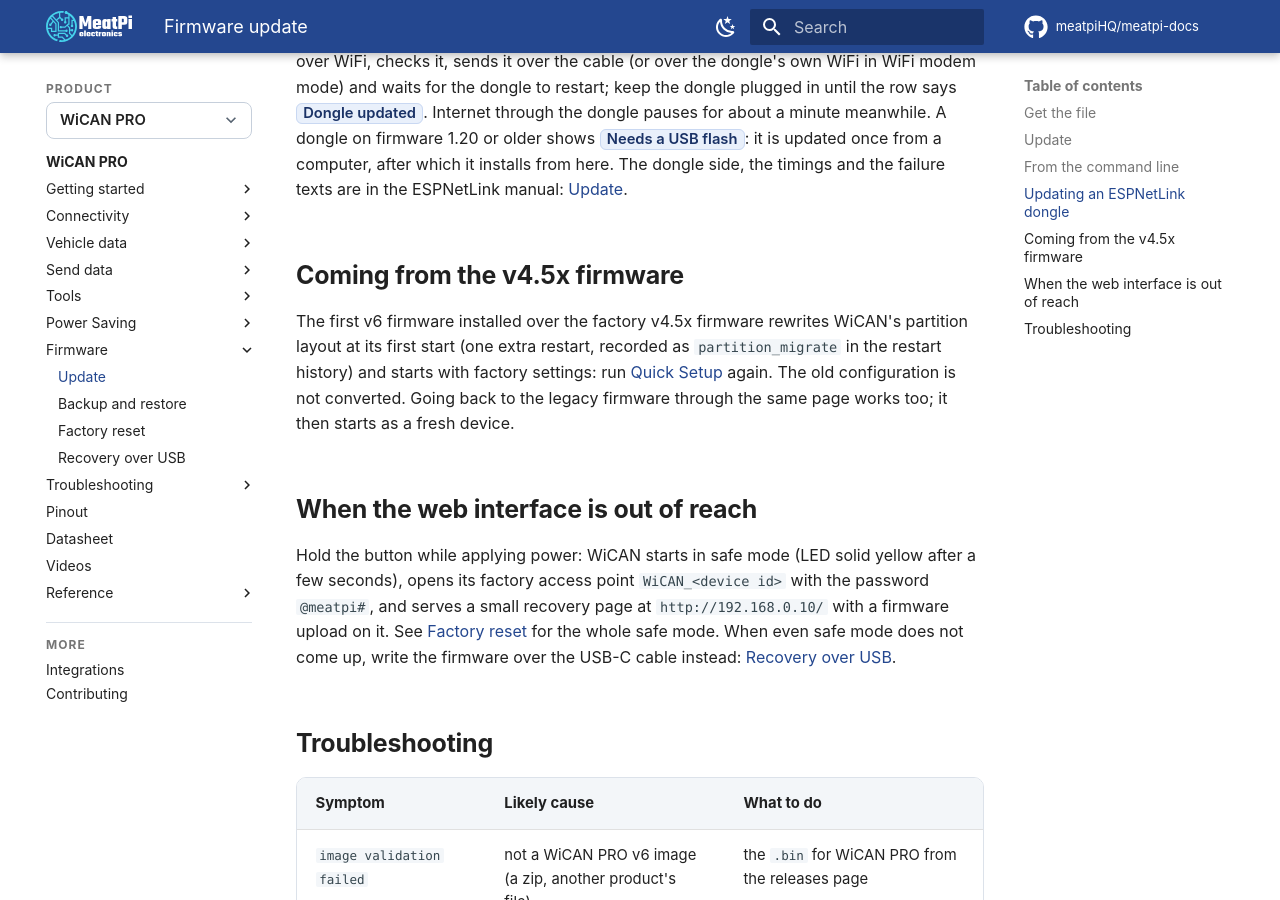
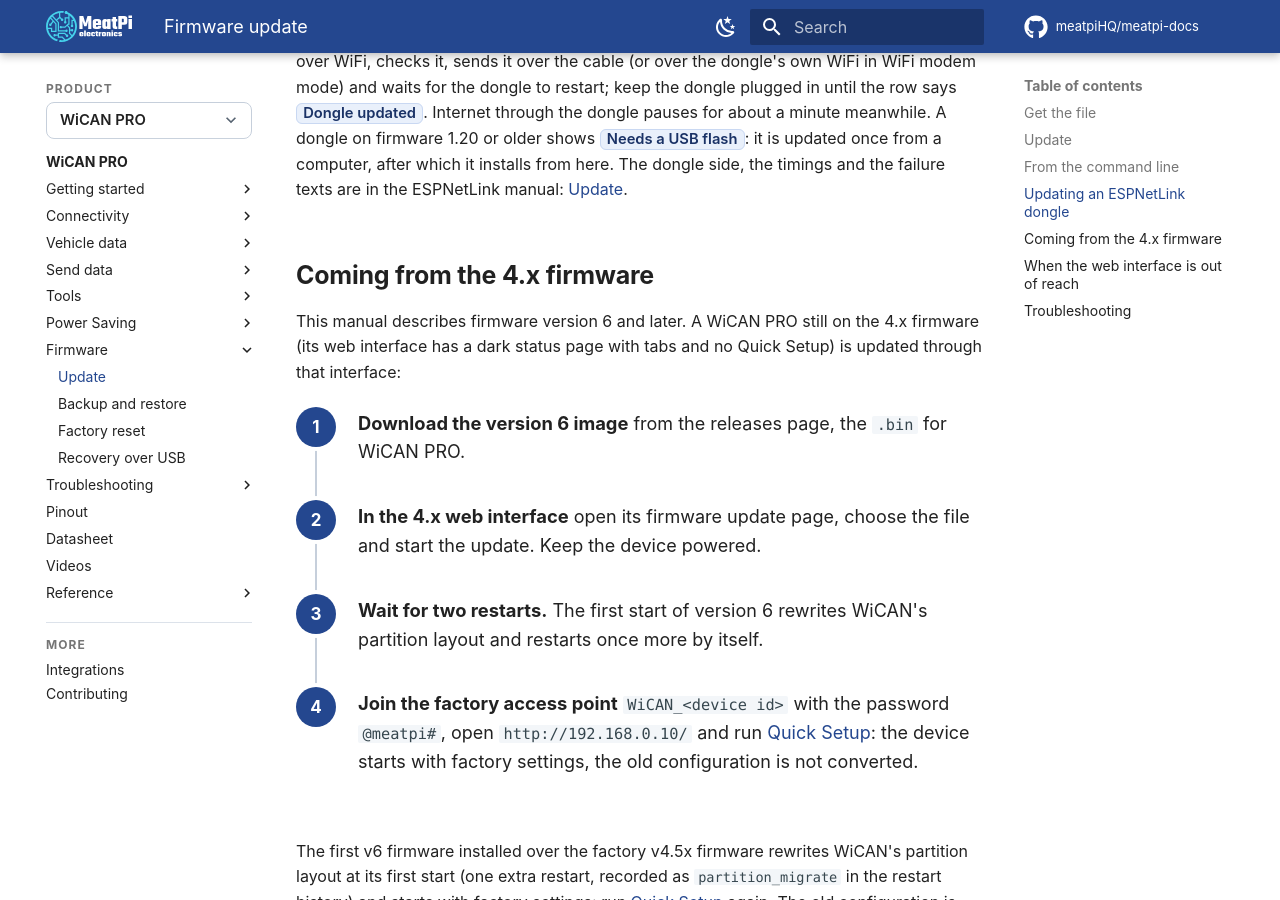
Before and after one commit to meatpiHQ/meatpi-docs, an MkDocs documentation site: the page built from docs/wican-pro/firmware/update.md, in a window 1280 px wide and 900 px high, scrolled down 2079 px. Built offline with MkDocs 1.6.1 and Material for MkDocs 9.7.7, drawn with Linux system fonts in a browser that asks for light colours; comment, search, counter and statistics services are not loaded.

Commit message:
WiCAN PRO: the manual covers firmware 6 and later, with the update steps from 4.x

```diff
--- a/docs/wican-pro/firmware/update.md
+++ b/docs/wican-pro/firmware/update.md
@@ -44,7 +44,21 @@
 
 <span class="pill">firmware 6.0.0-beta.1+</span> The same page updates a dongle on the USB port: the ==Firmware update== card gets a second row for the ESPNetLink with its installed version, ==Check now==, ==Release notes== and ==Update dongle==. WiCAN downloads the dongle's release over WiFi, checks it, sends it over the cable (or over the dongle's own WiFi in WiFi modem mode) and waits for the dongle to restart; keep the dongle plugged in until the row says ==Dongle updated==. Internet through the dongle pauses for about a minute meanwhile. A dongle on firmware 1.20 or older shows ==Needs a USB flash==: it is updated once from a computer, after which it installs from here. The dongle side, the timings and the failure texts are in the ESPNetLink manual: [Update](../../espnetlink/firmware/update.md).
 
-## Coming from the v4.5x firmware
+## Coming from the 4.x firmware
+
+This manual describes firmware version 6 and later. A WiCAN PRO still on the 4.x firmware (its web interface has a dark status page with tabs and no Quick Setup) is updated through that interface:
+
+<div class="steps" markdown>
+
+1.  **Download the version 6 image** from the releases page, the `.bin` for WiCAN PRO.
+
+2.  **In the 4.x web interface** open its firmware update page, choose the file and start the update. Keep the device powered.
+
+3.  **Wait for two restarts.** The first start of version 6 rewrites WiCAN's partition layout and restarts once more by itself.
+
+4.  **Join the factory access point** `WiCAN_<device id>` with the password `@meatpi#`, open `http://192.168.0.10/` and run [Quick Setup](../getting-started/quick-setup.md): the device starts with factory settings, the old configuration is not converted.
+
+</div>
 
 The first v6 firmware installed over the factory v4.5x firmware rewrites WiCAN's partition layout at its first start (one extra restart, recorded as `partition_migrate` in the restart history) and starts with factory settings: run [Quick Setup](../getting-started/quick-setup.md) again. The old configuration is not converted. Going back to the legacy firmware through the same page works too; it then starts as a fresh device.
 
```
Also changed, not shown: docs/wican-pro/getting-started/quick-setup.md (+3 -0 lines), docs/wican-pro/index.md (+3 -0 lines).
